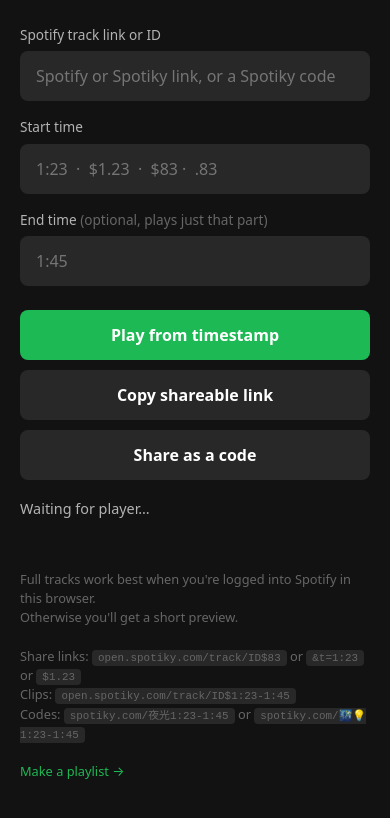
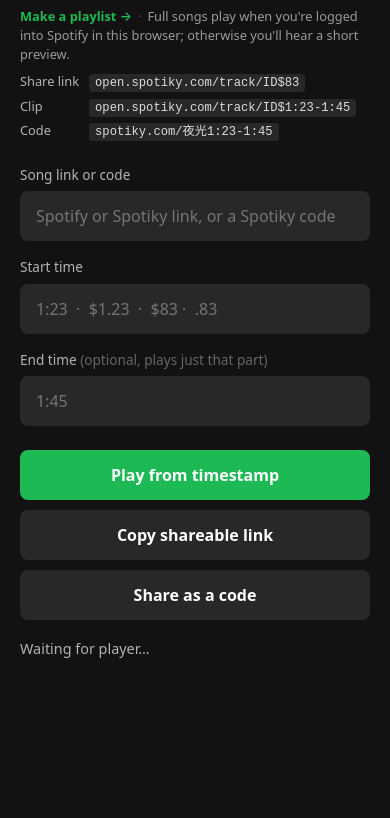
Before and after one commit to spotikyhq/spotiky, a plain HTML site: page 404.html in a window 390 px wide. Shown: the part 104-922 px from the top of the page. After the commit the page ends 844 px from the top, so only its background shows below. Drawn offline with Linux system fonts and the light colour scheme; a script that the page names is missing.

Commit message:
Put the playlist link, login tip and link formats under the subtitle
On a phone they sat below the player, so you had to scroll to find
"Make a playlist", the login tip and the share, clip and code formats. They
now sit right under the subtitle on both pages, a little brighter so they
read well up top. The link box's label now says "Song link or code".

Co-Authored-By: Claude Opus 5.5 <noreply@anthropic.com>
Claude-Session: https://claude.ai/code/session_01AGKAZ4nVeGDdjrYEPgewVB

```diff
--- a/404.html
+++ b/404.html
@@ -25,7 +25,7 @@
       line-height: 1.5;
     }
     h1 { font-size: 1.75rem; margin: 0 0 4px; font-weight: 700; }
-    .subtitle { color: #b3b3b3; margin: 0 0 28px; font-size: 0.95rem; }
+    .subtitle { color: #b3b3b3; margin: 0 0 10px; font-size: 0.95rem; }
     label, .label { display: block; font-size: 0.85rem; color: #b3b3b3; margin-bottom: 6px; }
     .optional { color: #666; }
     input {
@@ -81,8 +81,15 @@
       padding: 16px;
     }
     #previewPlayer audio { width: 100%; margin-top: 8px; }
-    .hint { font-size: 0.8rem; color: #666; margin-top: 24px; }
-    .hint a { color: #1DB954; text-decoration: none; }
+    /* Notes under the subtitle: where to go next, the login tip and the link formats */
+    .top-notes { font-size: 0.8rem; color: #9a9a9a; margin: 0 0 24px; }
+    .top-notes p { margin: 0 0 6px; }
+    .top-notes a { color: #1DB954; text-decoration: none; font-weight: 600; white-space: nowrap; }
+    .top-notes .sep { margin: 0 6px; color: #555; }
+    .top-notes code { font-size: 0.95em; color: #ddd; }
+    .formats { display: grid; grid-template-columns: max-content 1fr; gap: 4px 10px; margin: 8px 0 0; }
+    .formats dt { color: #b3b3b3; }
+    .formats dd { margin: 0; min-width: 0; overflow-wrap: anywhere; }
     code { background: #282828; padding: 2px 6px; border-radius: 4px; font-size: 0.85em; }
 
     /* Playlist: one song per row */
@@ -151,8 +158,21 @@
   <h1>Spotiky</h1>
   <p class="subtitle" id="subtitle">Play any Spotify track from a specific timestamp</p>
 
+  <div class="top-notes" id="trackHint">
+    <p><a href="/playlist">Make a playlist →</a><span class="sep">·</span>Full songs play when you're logged into Spotify in this browser; otherwise you'll hear a short preview.</p>
+    <dl class="formats">
+      <dt>Share link</dt><dd><code>open.spotiky.com/track/ID$83</code></dd>
+      <dt>Clip</dt><dd><code>open.spotiky.com/track/ID$1:23-1:45</code></dd>
+      <dt>Code</dt><dd><code>spotiky.com/夜光1:23-1:45</code></dd>
+    </dl>
+  </div>
+  <div class="top-notes" id="playlistHint" hidden>
+    <p><a href="/">← Play a single song</a><span class="sep">·</span>Playlists play full songs and exact clips when you're logged into Spotify in this browser.</p>
+    <p>The link is the playlist: <code>spotiky.com/playlist/ID1$83,夜光1:23-1:45,ID3</code></p>
+  </div>
+
   <section id="trackView">
-    <label for="link">Spotify track link or ID</label>
+    <label for="link">Song link or code</label>
     <input id="link" placeholder="Spotify or Spotiky link, or a Spotiky code" autocomplete="off">
 
     <label for="time">Start time</label>
@@ -211,19 +231,6 @@
     <audio id="previewAudio" controls playsinline style="width:100%;"></audio>
   </div>
 
-  <p class="hint" id="trackHint">
-    Full tracks work best when you're logged into Spotify in this browser.<br>
-    Otherwise you'll get a short preview.<br><br>
-    Share links: <code>open.spotiky.com/track/ID$83</code> or <code>&amp;t=1:23</code> or <code>$1.23</code><br>
-    Clips: <code>open.spotiky.com/track/ID$1:23-1:45</code><br>
-    Codes: <code>spotiky.com/夜光1:23-1:45</code> or <code>spotiky.com/🌃💡1:23-1:45</code><br><br>
-    <a href="/playlist">Make a playlist →</a>
-  </p>
-  <p class="hint" id="playlistHint" hidden>
-    Playlists play full songs and exact clips when you're logged into Spotify in this browser.<br>
-    The link is the playlist: <code>spotiky.com/playlist/ID1$83,夜光1:23-1:45,ID3</code><br><br>
-    <a href="/">← Play a single song</a>
-  </p>
 
   <script>
     const PREVIEW_WORKER = "https://spotiky-preview.spotikyhq.workers.dev";
```
Also changed, not shown: index.html (+24 -17 lines).
